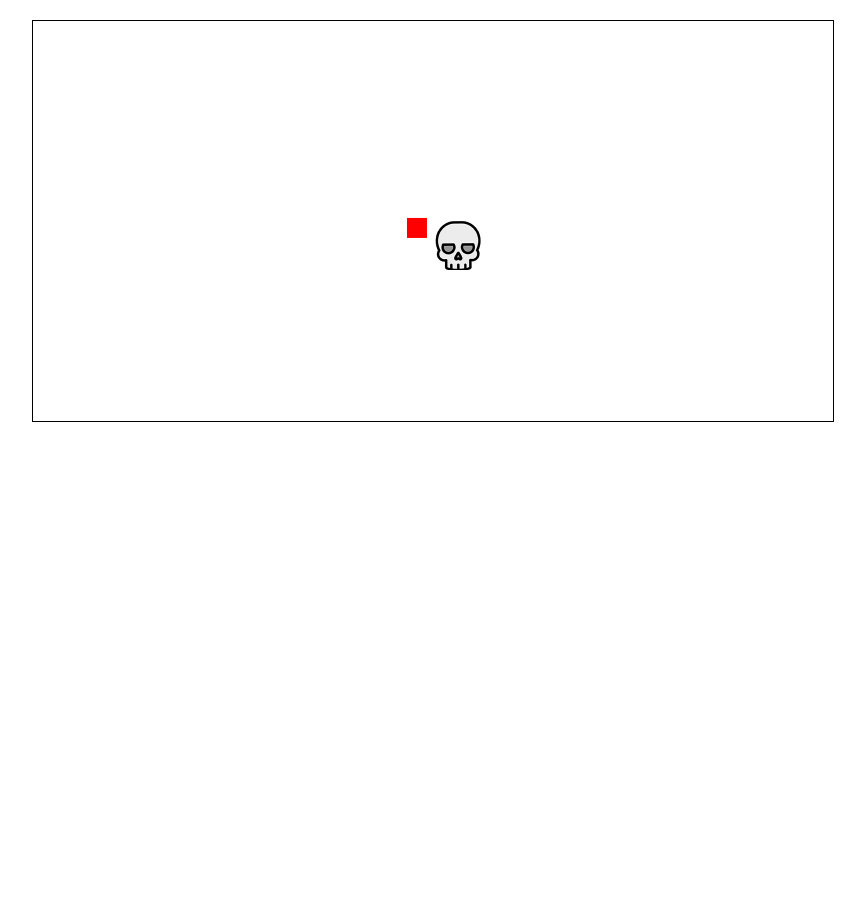
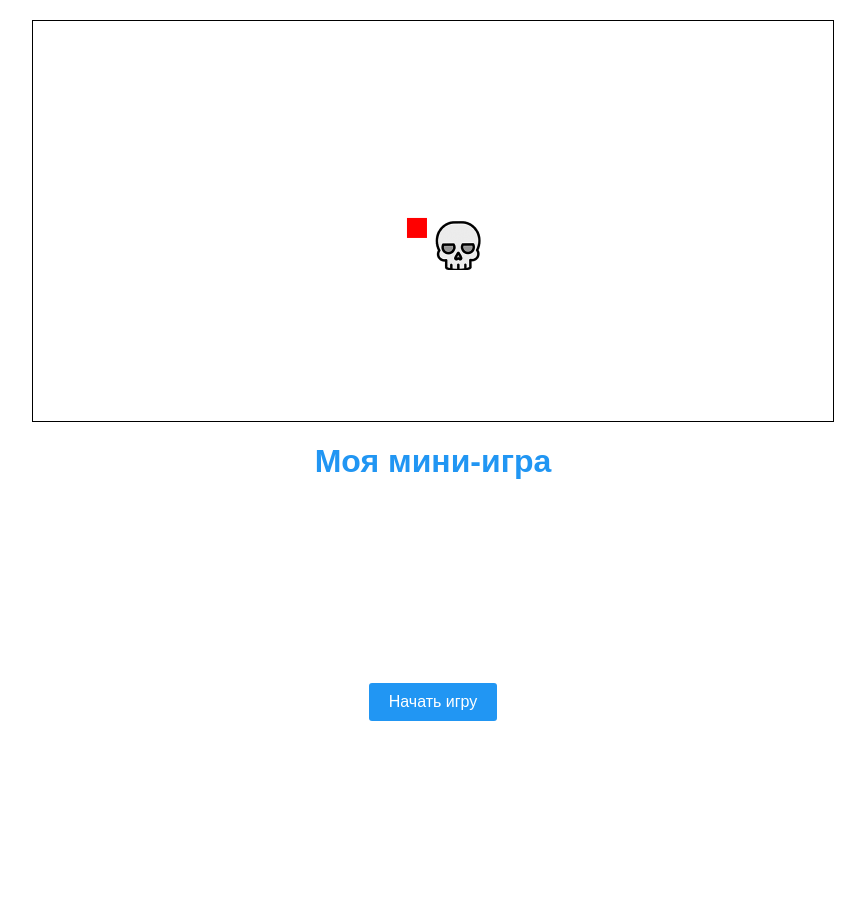
Before and after one commit to acsHoes0-0-1/project-0.0.1, a website: page main.html in a window 1280 px wide. Shown: the whole page, without its empty margins (207-1072 px from the left). Before the commit the page ends 800 px from the top, so only its background shows below. Drawn offline with Linux system fonts and the light colour scheme.

Commit message:
rawHTMane

```diff
--- a/main.html
+++ b/main.html
@@ -9,3 +9,38 @@
     <script src="bin/index.js"></script>
   </body>
 </html>
+<!DOCTYPE html>
+<html>
+  <head>
+  <title>Моя мини-игра</title>
+    <style>
+      body {
+      text-align: center;
+      font-family: Arial, sans-serif;
+      }
+      h1 {       color: #2196F3;     }
+    .game-container {
+      display: flex;
+      justify-content: center;
+      align-items: center;
+      height: 400px;
+    }
+    .game-button {
+      display: inline-block;
+      padding: 10px 20px;
+      font-size: 16px;
+      background-color: #2196F3;
+      color: #fff;
+      border: none;
+      border-radius: 3px;
+      cursor: pointer;
+      }
+    </style>
+    </head>
+<body>
+  <h1>Моя мини-игра</h1>
+  <div class="game-container">
+   <button class="game-button" onclick="startGame()">Начать игру</button>
+  </div>
+</body>
+</html>
```
